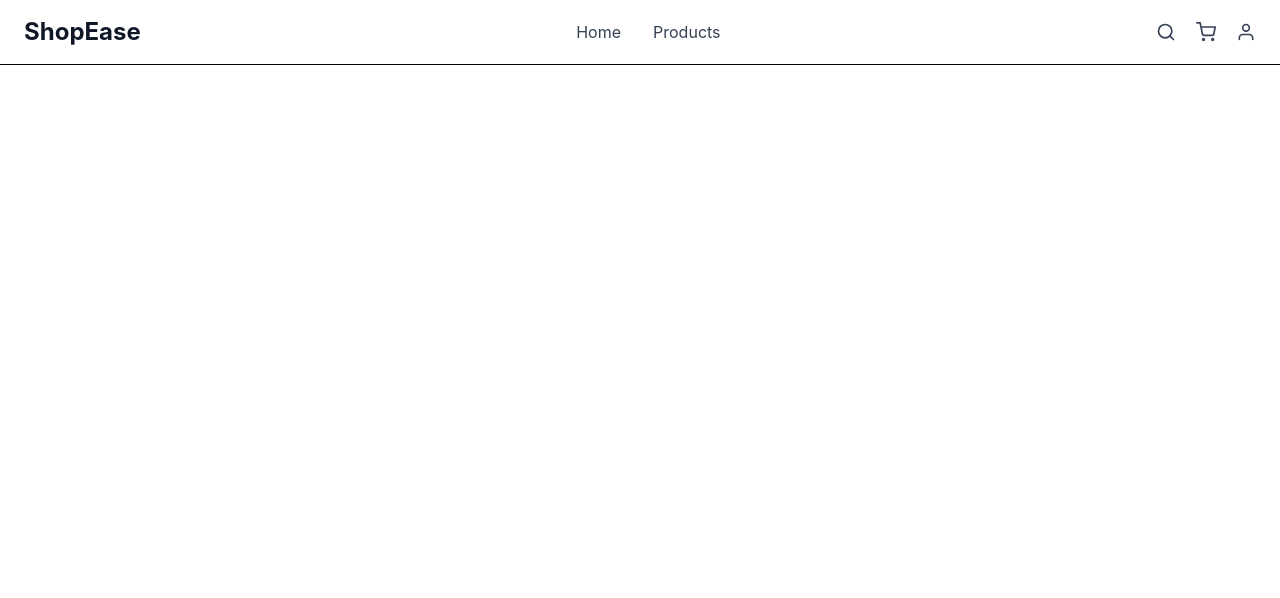
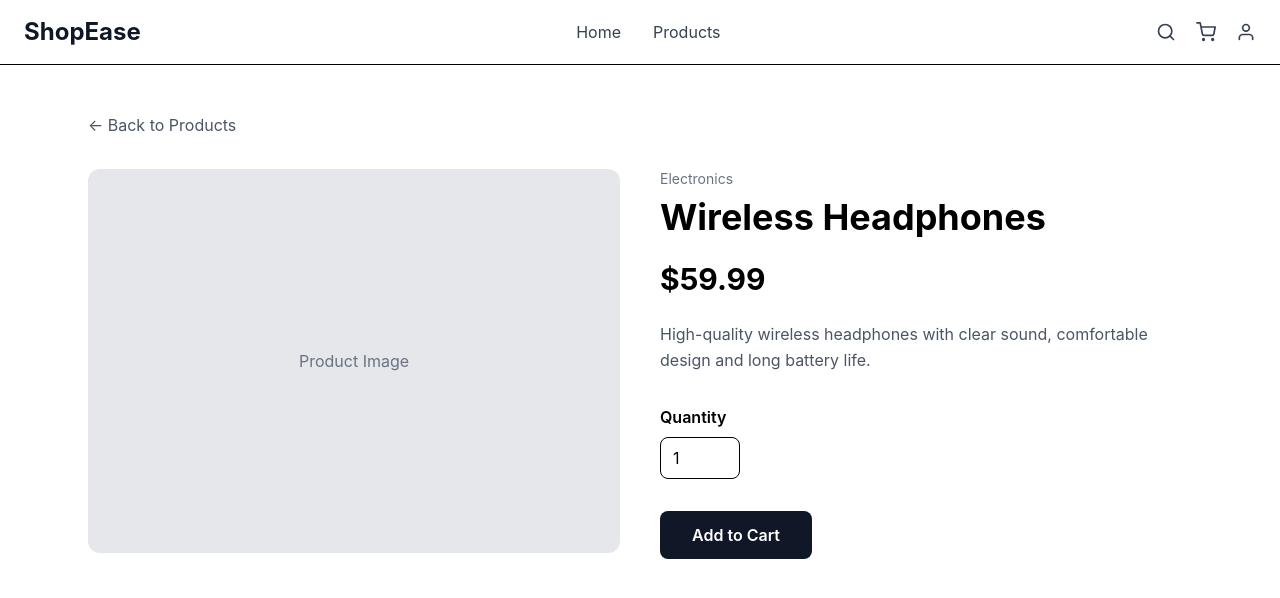
Before and after one commit to pathumnimsara/ecommerce-web, a React (Vite) app: page /products/1 in a window 1280 px wide. Shown: the top 598 px of the page. Built offline with nearby package versions, Linux system fonts and the light colour scheme.

Commit message:
Add product details page

```diff
--- a/src/App.jsx
+++ b/src/App.jsx
@@ -1,5 +1,6 @@
 import { BrowserRouter, Routes, Route } from "react-router-dom";
 import Navbar from "./components/Navbar";
+import ProductDetails from "./pages/ProductDetails";
 
 import Home from "./pages/Home";
 import Products from "./pages/Products";
@@ -16,6 +17,8 @@ function App() {
         <Route path="/products" element={<Products />} />
         <Route path="/cart" element={<Cart />} />
         <Route path="/login" element={<Login />} />
+        <Route path="/products/:id" element={<ProductDetails />} />
+
       </Routes>
     </BrowserRouter>
   );
--- /dev/null
+++ b/src/pages/ProductDetails.jsx
@@ -0,0 +1,81 @@
+
+import { Link } from "react-router-dom";
+
+function ProductDetails() {
+  const product = {
+    id: 1,
+    name: "Wireless Headphones",
+    price: 59.99,
+    category: "Electronics",
+    description:
+      "High-quality wireless headphones with clear sound, comfortable design and long battery life.",
+  };
+
+  return (
+    <main className="py-12">
+      <div className="max-w-6xl mx-auto px-6">
+
+        {/* Back Link */}
+        <Link
+          to="/products"
+          className="text-gray-600 hover:text-gray-900"
+        >
+          ← Back to Products
+        </Link>
+
+        <div className="grid grid-cols-1 md:grid-cols-2 gap-10 mt-8">
+
+          {/* Product Image */}
+          <div className="h-96 bg-gray-200 rounded-xl flex items-center justify-center">
+            <span className="text-gray-500">
+              Product Image
+            </span>
+          </div>
+
+          {/* Product Details */}
+          <div>
+            <p className="text-sm text-gray-500">
+              {product.category}
+            </p>
+
+            <h1 className="text-4xl font-bold mt-2">
+              {product.name}
+            </h1>
+
+            <p className="text-3xl font-bold mt-6">
+              ${product.price}
+            </p>
+
+            <p className="text-gray-600 mt-6 leading-relaxed">
+              {product.description}
+            </p>
+
+            {/* Quantity */}
+            <div className="mt-8">
+              <label className="block font-semibold mb-2">
+                Quantity
+              </label>
+
+              <input
+                type="number"
+                min="1"
+                defaultValue="1"
+                className="w-20 border rounded-lg px-3 py-2"
+              />
+            </div>
+
+            {/* Add to Cart */}
+            <button
+              className="w-full md:w-auto mt-8 bg-gray-900 text-white px-8 py-3 rounded-lg font-semibold hover:bg-gray-700"
+            >
+              Add to Cart
+            </button>
+          </div>
+
+        </div>
+      </div>
+    </main>
+  );
+}
+
+export default ProductDetails;
```
